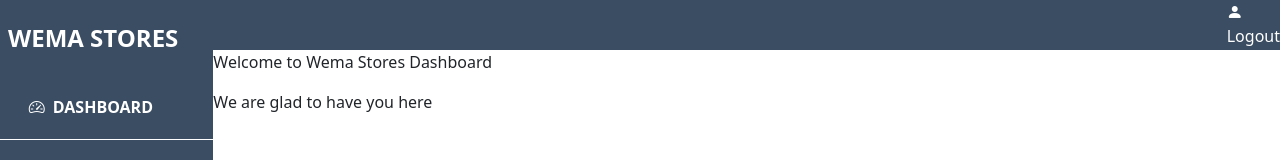
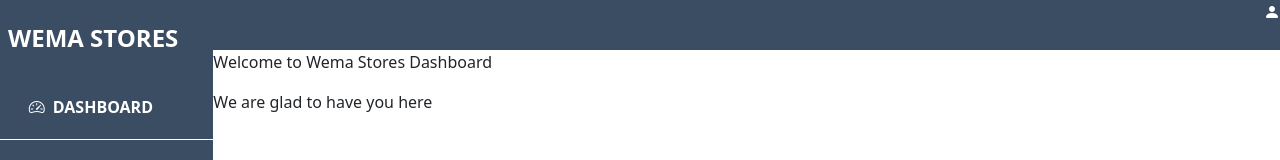
Before and after one commit to Carol254/AngularDashboard, an Angular app: page /dashboard in a window 1280 px wide. Shown: the top 160 px of the page. Built offline with nearby package versions, Linux system fonts and the light colour scheme.

Commit message:
few changes made

```diff
--- a/src/app/main/content-nav/content-nav.component.html
+++ b/src/app/main/content-nav/content-nav.component.html
@@ -1,7 +1,6 @@
 <div class="banner">
     <div class="nav-items">
         <i class="bi bi-person-fill"></i>
-        <p>Logout</p>
     </div>
 </div>
 <router-outlet></router-outlet>
```
